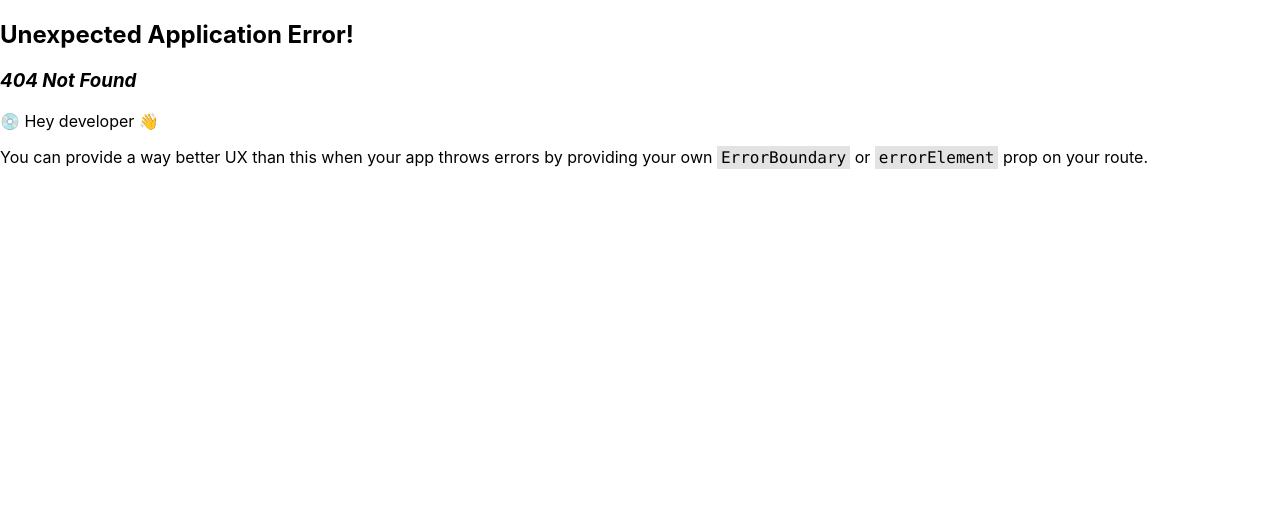
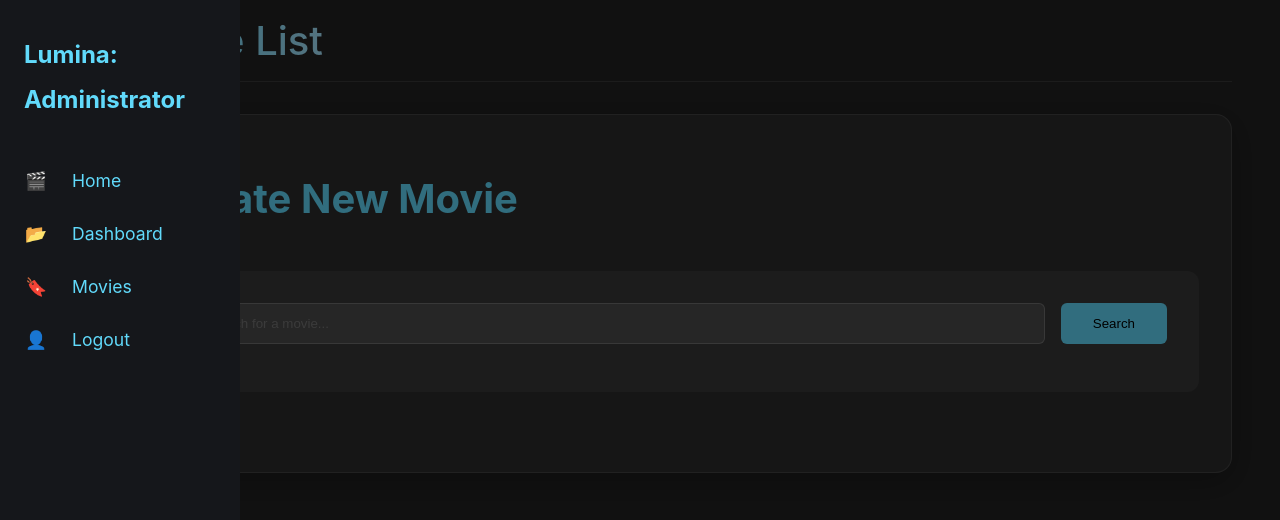
Before and after one commit to RafaelRamosBSCS/movie-project-ramosrafael-bscs3a, a React (Create React App) app: page /main/movies/form in a window 1280 px wide. Before the commit this address had no page. Shown: the top 520 px of the page. Built offline with nearby package versions, Linux system fonts and the light colour scheme; sample sign-in values are in the browser's storage.

Commit message:
update design v8.5 - bugfixing, design altercations

```diff
--- a/src/clientpages/Main/Movie/View/View.css
+++ b/src/clientpages/Main/Movie/View/View.css
@@ -148,7 +148,6 @@
   left: 0;
   right: 0;
   height: 150px;
-  background: linear-gradient(to bottom, rgba(17, 17, 17, 0), rgba(17, 17, 17, 1));
   pointer-events: none;
 }
 
--- a/src/pages/Main/Main.js
+++ b/src/pages/Main/Main.js
@@ -30,6 +30,11 @@
             <h1>Administrator</h1>
           </div>
           <ul>
+          <li>
+              <a onClick={() => navigate("/")}>
+                <span>Home</span>
+              </a>
+            </li>
             <li>
               <a onClick={() => navigate("/main/dashboard")}>
                 <span>Dashboard</span>
--- a/src/pages/Main/Movie/Form/Form.css
+++ b/src/pages/Main/Movie/Form/Form.css
@@ -306,7 +306,7 @@
 }
 
 .cast-item {
-  background: rgba(255, 255, 255, 0.05);
+  background: rgba(151, 134, 134, 0.05);
   border-radius: 8px;
   overflow: hidden;
   transition: transform 0.2s ease;
--- a/src/pages/Public/Login/Login.jsx
+++ b/src/pages/Public/Login/Login.jsx
@@ -45,7 +45,7 @@
     setStatus("loading");
 
     const loginAttempts = [
-      { url: "/admin/login", role: "admin", successRoute: "/admin/movies" },
+      { url: "/admin/login", role: "admin", successRoute: "/main/movies" },
       { url: "/user/login", role: "user", successRoute: "/" },
     ];
 
```
Also changed, not shown: src/App.js (+16 -5 lines).
